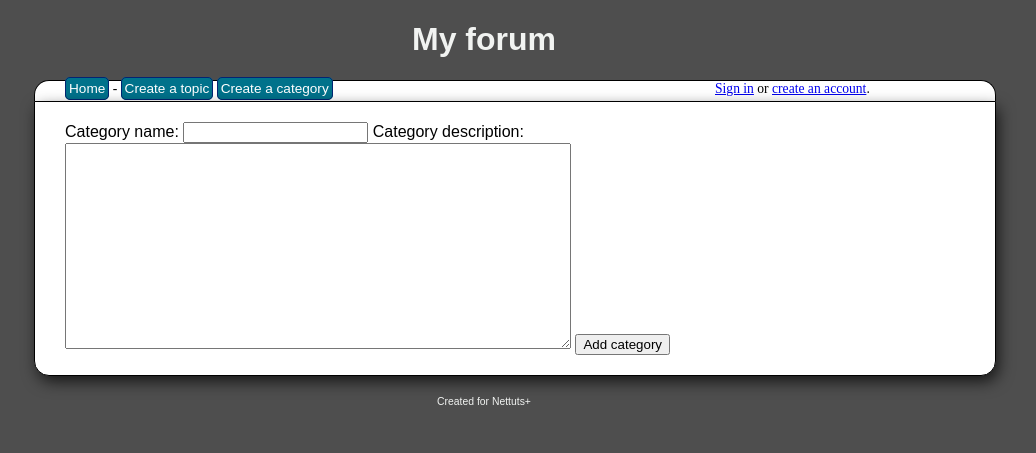
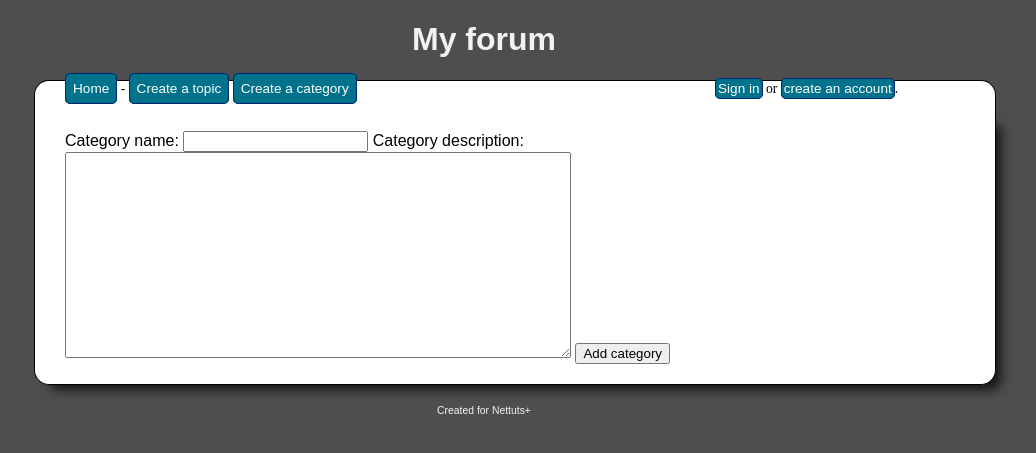
Before and after one commit to virgilxu123/forum, a PHP site: page /create_cat.php in a window 1280 px wide. Shown: the top 453 px of the page, without its empty margins (156-1192 px from the left). Run offline with PHP 8.4, Linux system fonts and the light colour scheme.

Commit message:
update create_cat

```diff
--- a/common/headr.php
+++ b/common/headr.php
@@ -18,9 +18,9 @@
             <div id="userbar">
                 <?php
                 if (isset($_SESSION['signed_in'])) {
-                    echo 'Hello ' . $_SESSION['user_name'] . '. Not you? <a href="signout.php">Sign out</a>';
+                    echo 'Hello ' . $_SESSION['user_name'] . '. Not you? <a class="log" href="signout.php">Sign out</a>';
                 } else {
-                    echo '<a href="signin.php">Sign in</a> or <a href="signup.php">create an account</a>.';
+                    echo '<a class="log" href="signin.php">Sign in</a> or <a class="log" href="signup.php">create an account</a>.';
                 }
                 ?>
             </div>
--- a/create_cat.php
+++ b/create_cat.php
@@ -2,15 +2,18 @@
 //create_cat.php
 include 'api/connection.php';
 include 'common/headr.php';
-
-if ($_SERVER['REQUEST_METHOD'] != 'POST') {
-    echo "<form method='post' action=''>
+$form = "<form method='post' action=''>
             Category name: <input type='text' name='cat_name' />
             Category description: <textarea name='cat_description' /></textarea>
             <input type='submit' value='Add category' />
         </form>";
+if ($_SERVER['REQUEST_METHOD'] != 'POST') {
+    echo $form;
 } else {
-
+    if(empty($_POST['cat_name']) || empty($_POST['cat_description'])) {
+        echo $form;
+        echo "<span style='color:red;'><em>Category name and category description cannot be empty!!</em></span>";
+    }else {
         $sql = "INSERT INTO categories(cat_name, cat_description) VALUES(?,?)";
 
         if ($stmt = $conn->prepare($sql)) {
@@ -21,11 +24,14 @@ if ($_SERVER['REQUEST_METHOD'] != 'POST') {
             if ($stmt->execute()) {
                 echo 'New category successfully added.';
             } else {
-            echo 'Error: ' . $conn->error();
+                echo '<span style="color:red;"><em>Category already exists!!</em></span>';
             }
             $stmt->close();
         }
         $conn->close();
     }
 
+}
+
 include 'common/footer.php';
+?>
--- a/css/styles.css
+++ b/css/styles.css
@@ -16,10 +16,11 @@ body {
     padding: 20px 30px;
     text-align: left;
     width: 100%; /* fill up the entire div */
-    box-shadow: 3px 6px 16px -1px rgba(0,0,0,0.75);
-    -webkit-box-shadow: 3px 6px 16px -1px rgba(0,0,0,0.75);
-    -moz-box-shadow: 3px 6px 16px -1px rgba(0,0,0,0.75);
+    box-shadow: 10px 10px 11px -5px rgba(0,0,0,0.75);
+    -webkit-box-shadow: 10px 10px 11px -5px rgba(0,0,0,0.75);
+    -moz-box-shadow: 10px 10px 11px -5px rgba(0,0,0,0.75);
     border-radius: 0 0 15px 15px;
+    border-top: 0;
     }
 .form-container {
     display: grid;
@@ -45,10 +46,11 @@ body {
 #menu {
     float: left;
     border: 1px solid #000;
+    border-bottom: 0;
     border-bottom: none; /* avoid a double border */
     clear: both;
     width:100%;
-    height:20px;
+    height: 30px;
     padding: 0 30px;
     background-color: #FFF;
     text-align: left;
@@ -100,7 +102,7 @@ h3 {margin: 0; padding: 0;}
     border: 1px solid #032472;
     color: #FFF;
     font-family: Arial;
-    padding: 3px;
+    padding: 7px;
     border-radius: 5px;
     text-decoration: none;
     }
@@ -128,3 +130,12 @@ textarea {
 .prompt {
     font-size: 12px;
 }
+.log {
+    background-color: #00728B;
+    border: 1px solid #032472;
+    color: #FFF;
+    font-family: Arial;
+    padding: 2px;
+    border-radius: 5px;
+    text-decoration: none;
+}
--- a/index.php
+++ b/index.php
@@ -30,5 +30,5 @@
     }
     $conn->close();
 
-    include 'common/footer.php';x`
+    include 'common/footer.php';
 ?>
```
Lines whose indentation alone changed are shown as unchanged.
